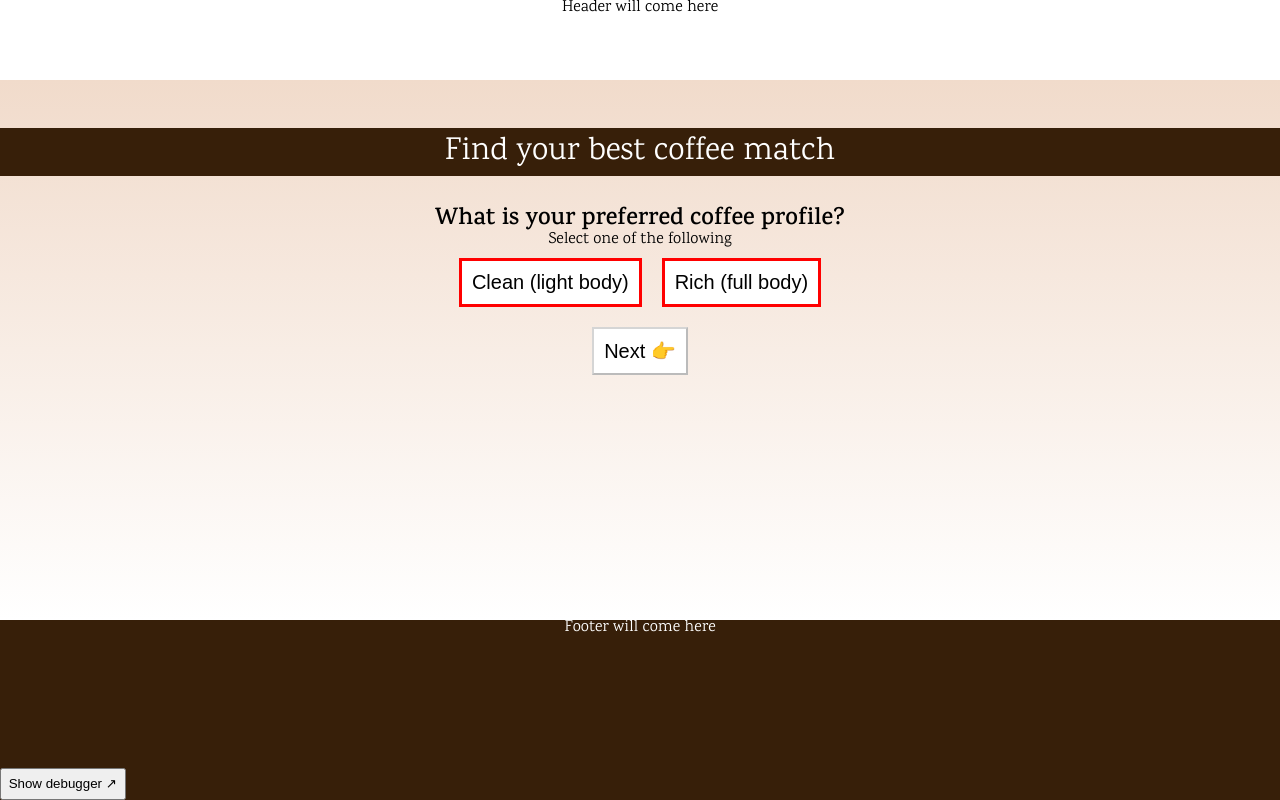
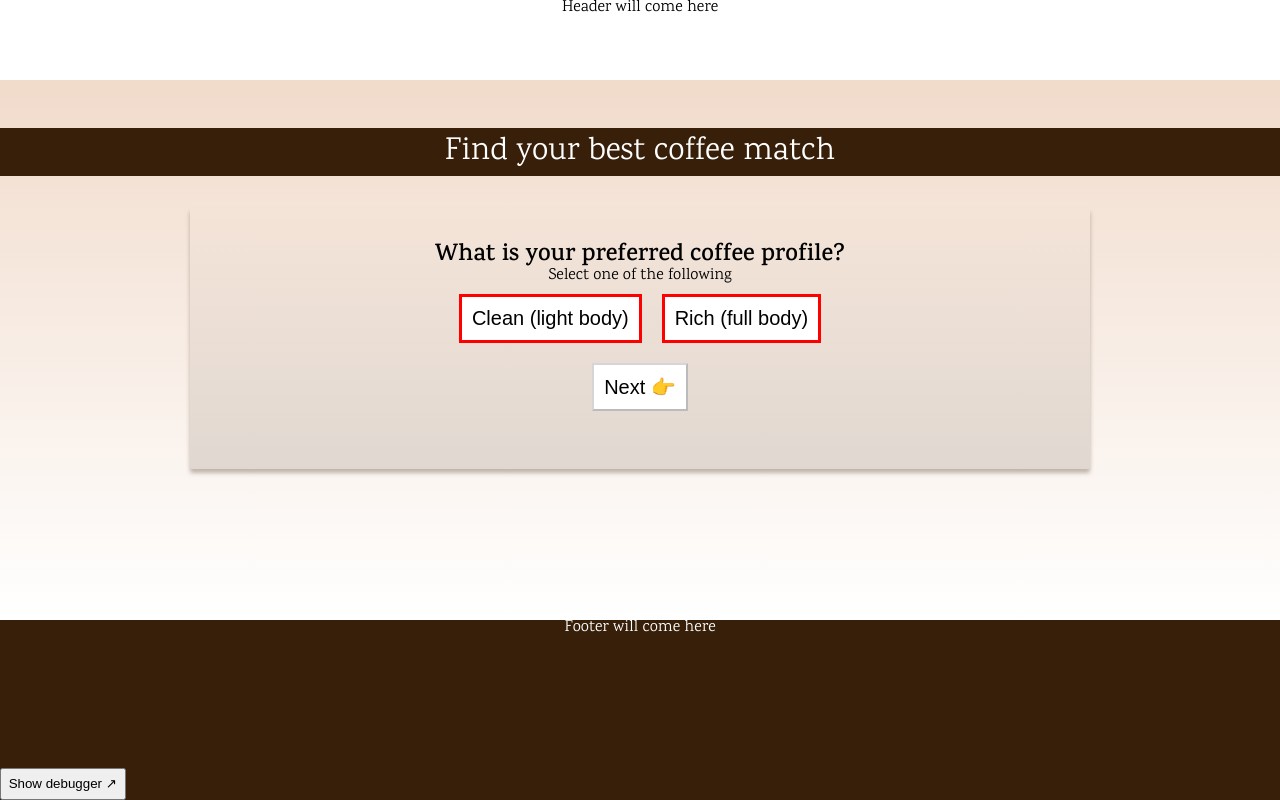
Before and after one commit to impact-roasters/coffee-guide, a React (Create React App) app: page / in a window 1280 px wide. Built offline with nearby package versions, Linux system fonts and the light colour scheme; a web font is replaced by a local one.

Commit message:
Styled main content card

```diff
--- a/src/components/App/App.css
+++ b/src/components/App/App.css
@@ -19,3 +19,19 @@ h1 {
   margin-bottom: 1em;
   background-color: var(--coffee);
 }
+
+.mainContent {
+  margin: 0 auto;
+  width: 900px;
+  padding-top: 36px;
+  padding-inline: 36px;
+  padding-bottom: 48px;
+
+  background: linear-gradient(
+    180deg,
+    rgba(55, 31, 9, 0) 0%,
+    rgba(55, 31, 9, 0.138) 100%
+  );
+  box-shadow: 0px 4px 4px rgba(55, 31, 9, 0.3);
+  border-radius: 2px;
+}
--- a/src/components/App/App.jsx
+++ b/src/components/App/App.jsx
@@ -21,6 +21,7 @@ const App = () => {
       <Header />
       <main>
         <h1>Find your best coffee match</h1>
+        <div className="mainContent">
           <Routes>
             {steps.map((step, stepIndex) => (
               <Route
@@ -43,6 +44,7 @@ const App = () => {
             ))}
             <Route path="/match" element={<CoffeeMatch answers={answers} />} />
           </Routes>
+        </div>
         <Debugger answers={answers} />
       </main>
       <Footer />
```
Lines whose indentation alone changed are shown as unchanged.
